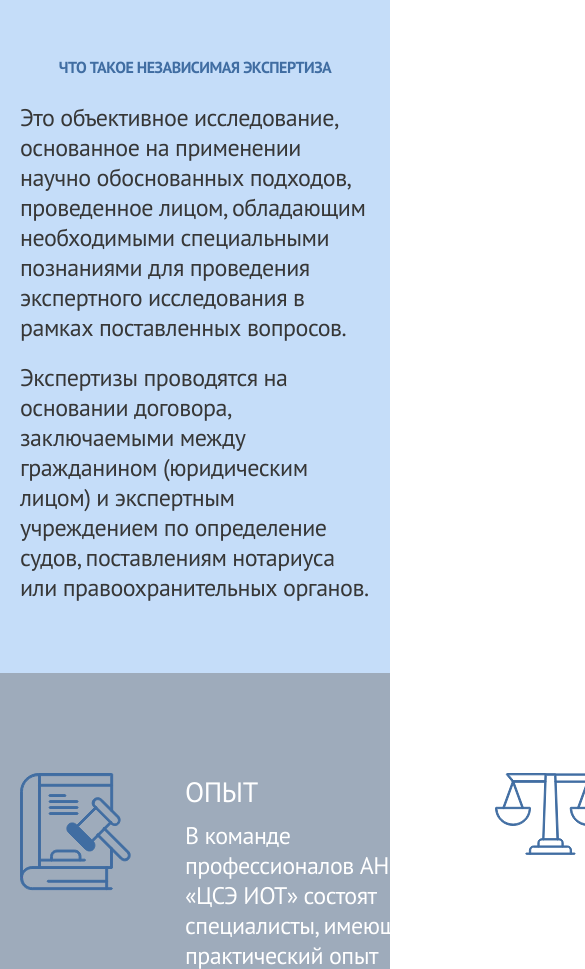
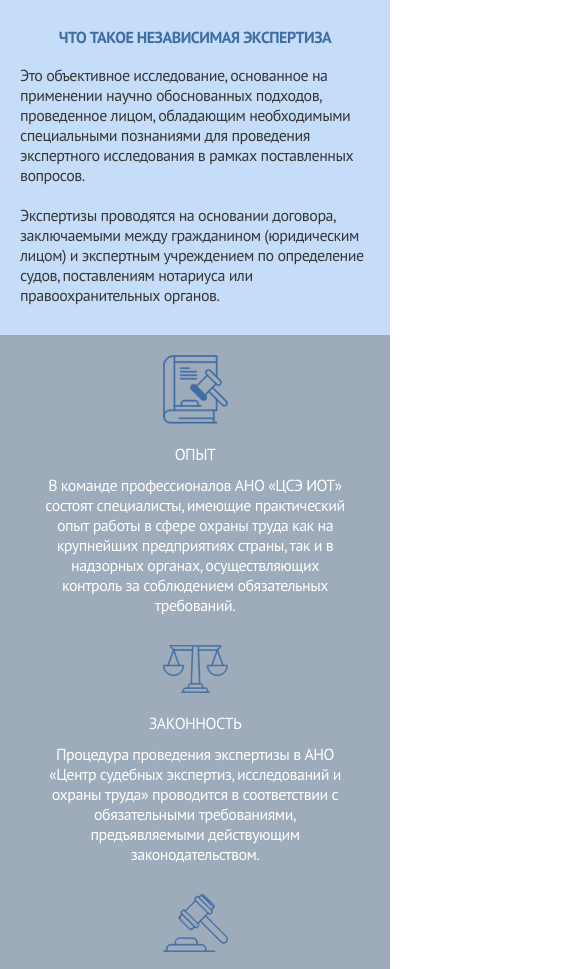
Before and after one commit to Hillel1408/forensic-scientist, a website: page #src/index.html in a window 390 px wide. Shown: the part 153-1122 px from the top of the page, 585 px wide, since content can reach past the window. Drawn offline with nearby package versions, Linux system fonts and the light colour scheme; files that its build step writes are made by us from their sources; files whose address does not match are found by name.

Commit message:
Судмедэксперт

```diff
--- a/#src/index.html
+++ b/#src/index.html
@@ -13,8 +13,8 @@
     @@include('./html/header.html')
     <main>
       @@include('./html/about-us.html') @@include('./html/advantages.html')
-      @@include('./html/numbers.html') @@include('./html/order.html')
-      @@include('./html/steps-order.html') @@include('./html/callback.html')
+      <!--@@include('./html/numbers.html') @@include('./html/order.html')
+      @@include('./html/steps-order.html') @@include('./html/callback.html')-->
     </main>
     @@include('./html/footer.html')
     <script src="js/swiper-bundle.min.js"></script>
--- a/#src/scss/sections/about-us.scss
+++ b/#src/scss/sections/about-us.scss
@@ -2,14 +2,24 @@
   background-color: #c5ddf9;
   padding-top: 60px;
   padding-bottom: 70px;
+  @media (max-width: 480px) {
+    padding-top: 30px;
+    padding-bottom: 30px;
+  }
   h2 {
     color: #406da2;
     margin-bottom: 26px;
+    @media (max-width: 480px) {
+      margin-bottom: 18px;
+    }
   }
   p {
     color: #373737;
     font-size: 24px;
     line-height: 125%;
+    @media (max-width: 480px) {
+      font-size: 16px;
+    }
     &:not(:last-child) {
       margin-bottom: 20px;
     }
--- a/#src/scss/sections/advantages.scss
+++ b/#src/scss/sections/advantages.scss
@@ -1,27 +1,58 @@
 .advantages {
   background-color: #9eabbb;
   padding: 100px 0;
+  @media (max-width: 480px) {
+    padding: 20px;
+  }
   & > div {
     display: grid;
     grid-template-columns: 1fr 1fr;
     row-gap: 68px;
     column-gap: 50px;
+    @media (max-width: 1024px) {
+      grid-template-columns: 1fr;
+    }
+    @media (max-width: 480px) {
+      row-gap: 30px;
+    }
     & > div {
       display: grid;
       grid-template-columns: 120px 1fr;
       gap: 45px;
+      @media (max-width: 768px) {
+        grid-template-columns: 1fr;
+        img {
+          margin: 0 auto;
+          width: 65px;
+        }
+      }
+      @media (max-width: 480px) {
+        gap: 20px;
+      }
       h3 {
         font-size: 28px;
         color: white;
         line-height: normal;
         text-transform: uppercase;
         margin-bottom: 11px;
+        @media (max-width: 768px) {
+          text-align: center;
+        }
+        @media (max-width: 480px) {
+          font-size: 16px;
+        }
       }
       p {
         font-size: 24px;
         line-height: 125%;
         color: white;
         max-width: 730px;
+        @media (max-width: 768px) {
+          text-align: center;
+        }
+        @media (max-width: 480px) {
+          font-size: 16px;
+        }
       }
     }
   }
--- a/#src/scss/sections/footer.scss
+++ b/#src/scss/sections/footer.scss
@@ -8,6 +8,10 @@
       justify-content: center;
       align-items: center;
       flex-direction: column;
+      @media (max-width: 480px) {
+        padding-bottom: 30;
+        padding-top: 159px;
+      }
       & > div {
         display: flex;
         gap: 10px;
@@ -22,12 +26,19 @@
         font-weight: 700;
         line-height: 125%;
         margin-bottom: 30px;
+        @media (max-width: 480px) {
+          margin-bottom: 20px;
+          font-size: 18px;
+        }
       }
       p,
       a {
         color: white;
         font-size: 28px;
         line-height: 125%;
+        @media (max-width: 480px) {
+          font-size: 16px;
+        }
       }
     }
     &:last-child {
```
